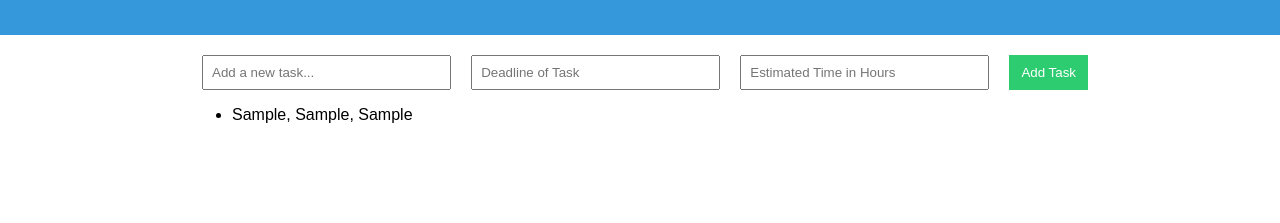
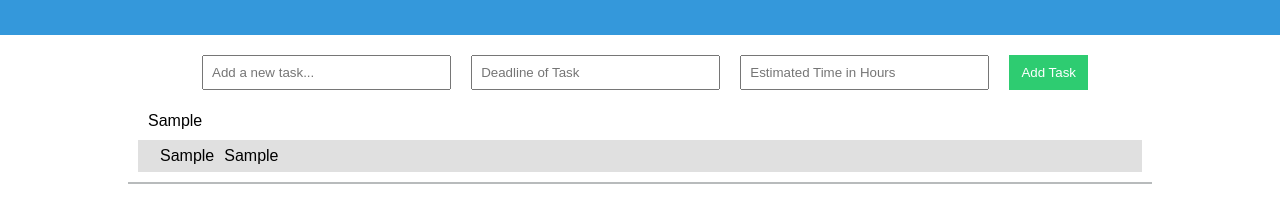
Before and after one commit to angelac345/TaskManager, a plain HTML site: page index.html in a window 1280 px wide. Both pictures are taken after typing "Sample", "Sample", "Sample" into the empty fields and a click on the button "Add Task". Shown: the part 77-300 px from the top of the page. Drawn offline with Linux system fonts and the light colour scheme.

Commit message:
task list format

```diff
--- a/index.html
+++ b/index.html
@@ -17,7 +17,7 @@
             <input type="text" class="task-input" id="task-input-estimated-time" placeholder="Estimated Time in Hours">
             <button onclick="addTask()">Add Task</button>
         </div>
-        <ul id="task-list"></ul>
+        <div id="task-list"></div>
     </section>
     <script src="script.js"></script>
 </body>
--- a/script.js
+++ b/script.js
@@ -5,11 +5,6 @@ function addTask() {
 
     if (taskName.value !== '') {
         // Create a new list item
-        // const newTask = document.createElement('li');
-        // newTask.textContent = taskName.value + ", " + taskDeadline.value + ", " + taskTimeEstimate.value;
-
-        // // Add the new task to the list
-        // taskList.appendChild(newTask);
         createNewTaskEntry(taskName.value, taskDeadline.value, taskTimeEstimate.value);
 
         // Clear the input field
@@ -21,12 +16,39 @@ function addTask() {
 
 function createNewTaskEntry(taskName, taskDeadline, taskTimeEstimate) {
     const taskList = document.getElementById('task-list');
-    const newTask = document.createElement('li');
+    // const newTask = document.createElement('div');
+    // Create the hbox container
+    const taskItem = document.createElement('div');
+    taskItem.classList.add('task-item');
+    taskItem.id = 'task-item';
 
+    // Create the left box
+    const taskTitle = document.createElement('div');
+    taskTitle.classList.add('task-title');
+    taskTitle.textContent = taskName;
 
-    newTask.textContent = taskName + ", " + taskDeadline + ", " + taskTimeEstimate;
+    // Create the right box
+    const taskDetail = document.createElement('div');
+    taskDetail.classList.add('task-detail');
 
-    // Add the new task to the list
-    taskList.appendChild(newTask);
+    // Create the task-item inside the right box
+    const hbox = document.createElement('div');
+    hbox.classList.add('hbox');
+
+    // Add items to the task-item
+    const items = [taskDeadline, taskTimeEstimate];
+    items.forEach(itemText => {
+        const hboxItem = document.createElement('div');
+        hboxItem.classList.add('hbox-item');
+        hboxItem.textContent = itemText;
+        hbox.appendChild(hboxItem);
+    });
+
+    // Append left box, right box (with task-item), and hbox to the body
+    taskDetail.appendChild(hbox);
+    taskItem.appendChild(taskTitle);
+    taskItem.appendChild(taskDetail);
+
+    taskList.appendChild(taskItem);
 
 }
--- a/style.css
+++ b/style.css
@@ -12,13 +12,16 @@ header {
 }
 
 #task-section {
-    max-width: 70%;
     margin: 20px auto;
 }
 
 #task-form {
+    max-width: 70%;
     display: flex;
     margin-bottom: 10px;
+    margin: 0px auto;
+
+    text-align: center;
 }
 
 #task-input {
@@ -41,3 +44,41 @@ button {
     padding: 8px 12px;
     cursor: pointer;
 }
+
+/* taks list  */
+.task-item {
+    display: flex;
+    flex-direction: column;
+    margin: 2px 10%;
+
+    border-bottom: 2px solid #b8bbbc;
+    padding: 10px;
+
+}
+
+.task-title {
+    flex: 1;
+    padding: 10px;
+}
+
+.task-detail {
+    background-color: #e0e0e0;
+    padding: 2px;
+}
+
+.hbox {
+    display: flex;
+    text-align: center;
+    margin-left: 10px;
+}
+
+.hbox-item {
+    margin-bottom: 5px;
+    margin-top: 5px;
+    margin-left: 10px;
+
+    text-align: center;
+
+    min-width: 5%;
+    max-width: 20%;
+}
```
